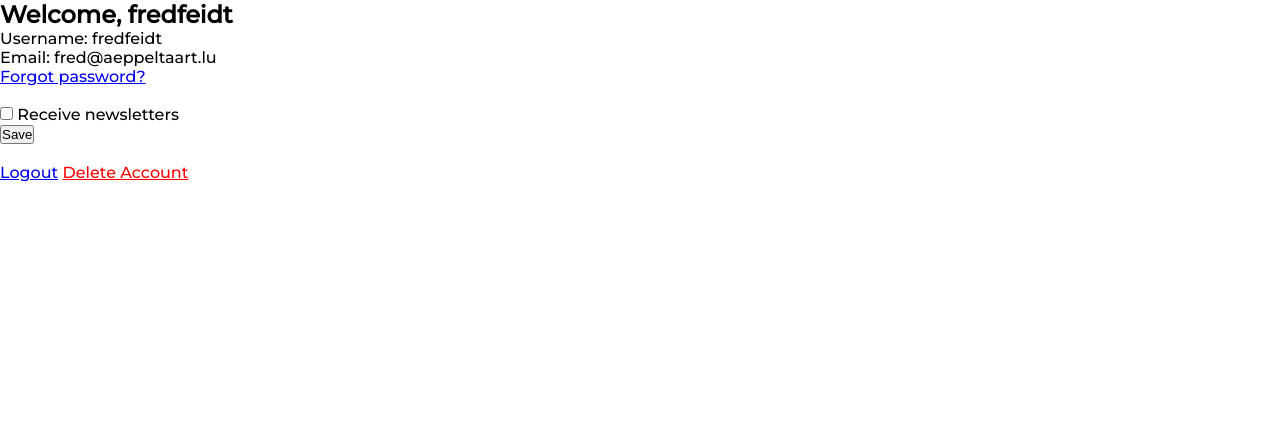
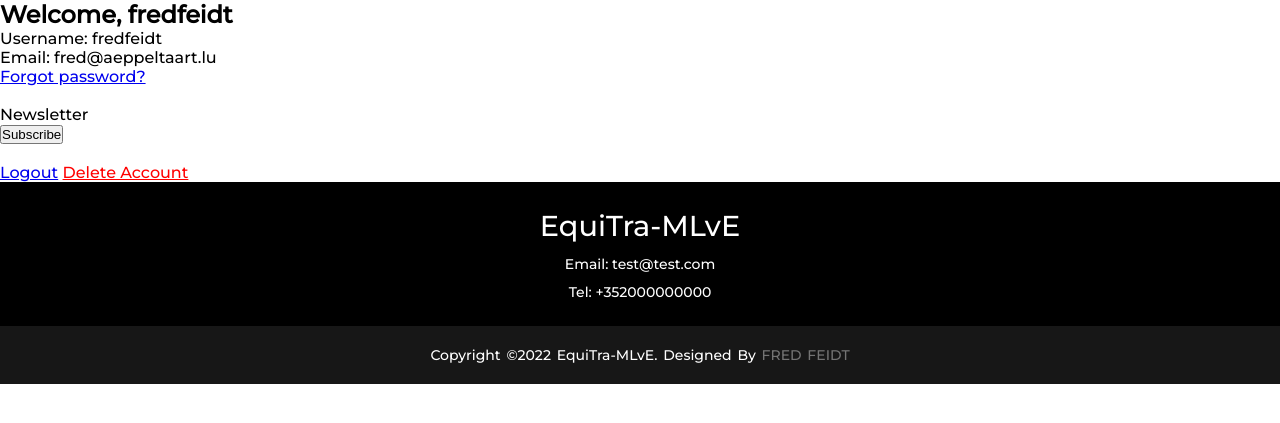
Before and after one commit to fredfeidt/equitra-mlve, a Flask app: page /account/ in a window 1280 px wide. Shown: the part 159-582 px from the top of the page. Run offline with Flask 2, Linux system fonts and the light colour scheme; a user stored in the database is signed in; some libraries are stand-ins or nearby versions.

Commit message:
Commit - 2 -better newsletter button -footer added

```diff
--- a/conf/definitions.py
+++ b/conf/definitions.py
@@ -4,10 +4,11 @@ import os
 from PyPDF2 import PdfFileReader
 from datetime import date, datetime
 
-def newsletter(form, current_user):
+def newsletter(form, current_user, is_signed_up):
     email = current_user.email
     email_list = []
-    if form.newsletter.data == True:
+
+    if is_signed_up == False:
         with open(r'data/database/newsletter.db', 'r') as f:
             for line in f:
                 x = line[:-1]
--- a/main.py
+++ b/main.py
@@ -70,12 +70,29 @@ def blog():
 @app.route("/account/", methods=["GET", "POST"])
 @login_required
 def account():
+    user_email = current_user.email
+    email_list = []
     form = AccountForm()
+    is_signed_up = True
+
+    with open(r'data/database/newsletter.db', 'r') as f:
+        for line in f:
+            x = line[:-1]
+            email_list.append(x)
+
+    if user_email in email_list:
+        is_signed_up = True
+    else:
+        is_signed_up = False
 
     if form.validate_on_submit():
-        newsletter(form, current_user)
+        newsletter(form, current_user, is_signed_up)
+        if is_signed_up == True:
+            return render_template("account.html", form=form, name=current_user.username, email=current_user.email, is_signed_up=False)
+        elif is_signed_up == False:
+            return render_template("account.html", form=form, name=current_user.username, email=current_user.email, is_signed_up=True)
 
-    return render_template("account.html", form=form, name=current_user.username, email=current_user.email)
+    return render_template("account.html", form=form, name=current_user.username, email=current_user.email, is_signed_up=is_signed_up)
 
 @app.route("/login/", methods=["GET", "POST"])
 def login():
--- a/static/style.css
+++ b/static/style.css
@@ -9,6 +9,55 @@
 body {
     font-family: 'Montserrat', sans-serif;
     background-color: #ffffff;
+}
+
+footer {
+    background: #000000;
+    height: auto;
+    width: 100vw;
+    padding-top: 20px;
+    color: #ffffff;
+}
+
+.footer-content {
+    display: flex;
+    align-items: center;
+    justify-content: center;
+    flex-direction: column;
+    text-align: center;
+    padding-bottom: 20px;
+}
+
+.footer-content h3 {
+    font-size: 1.8rem;
+    font-weight: 400;
+    text-transform: capitalize;
+    line-height: 3rem;
+}
+
+.footer-content p {
+    max-width: 500px;
+    line-height: 28px;
+    font-size: 14px;
+}
+
+.footer-bottom {
+    background: #171717;
+    width: 100vw;
+    padding: 20px 0;
+    text-align: center;
+}
+
+.footer-bottom p {
+    font-size: 14px;
+    word-spacing: 2px;
+    text-transform: capitalize;
+}
+
+.footer-bottom span {
+    text-transform: uppercase;
+    opacity: .4;
+    font-weight: 200;
 }
 
 nav {
--- a/templates/account.html
+++ b/templates/account.html
@@ -15,8 +15,12 @@
     <br>
     <form class="form-signin" method="post" action="/account/">
         {{ form.hidden_tag() }}
-        <p>{{ form.newsletter }} Receive newsletters</p>
-        <button type="submit">Save</button>
+        <p>Newsletter</p>
+        {% if is_signed_up == True%}
+            <button type="submit">Usubscribe</button>
+        {% elif is_signed_up == False%}
+            <button type="submit">Subscribe</button>
+        {% endif %}
     </form>
 </div>
 <br>
--- a/templates/base.html
+++ b/templates/base.html
@@ -36,6 +36,17 @@
         </nav>
 
         {% block content %}{% endblock %}
+
+        <footer>
+            <div class="footer-content">
+                <h3>EquiTra-MLvE</h3>
+                <p>Email: test@test.com</p>
+                <p>Tel: +352000000000</p>
+            </div>
+            <div class="footer-bottom">
+                <p>copyright &copy;2022 EquiTra-MLvE. designed by <span>Fred FEIDT</span></p>
+            </div>
+        </footer>
     </body>
 
 </html>
--- a/templates/home.html
+++ b/templates/home.html
@@ -7,10 +7,4 @@
 {% endblock %}
 
 {% block content %}
-<div class="wrapper">
-    <article class="block">
-        <h2>About</h2>
-        <p>Lorem Ipsum is simply dummy text of the printing and typesetting industry. Lorem Ipsum has been the industry's standard dummy text ever since the 1500s, when an unknown printer took a galley of type and scrambled it to make a type specimen book. It has survived not only five centuries, but also the leap into electronic typesetting, remaining essentially unchanged. It was popularised in the 1960s with the release of Letraset sheets containing Lorem Ipsum passages, and more recently with desktop publishing software like Aldus PageMaker including versions of Lorem Ipsum.</p>
-    </article>
-</div>
 {% endblock %}
```
